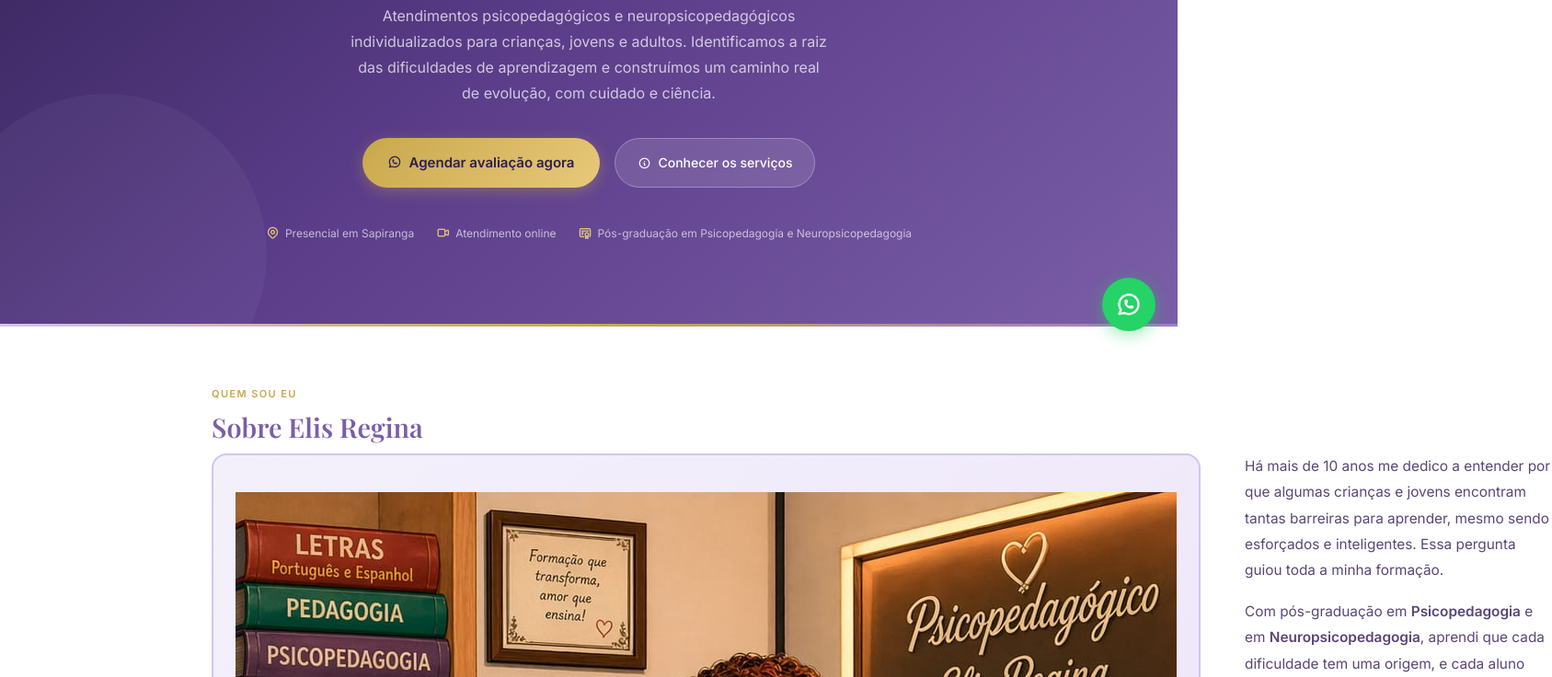
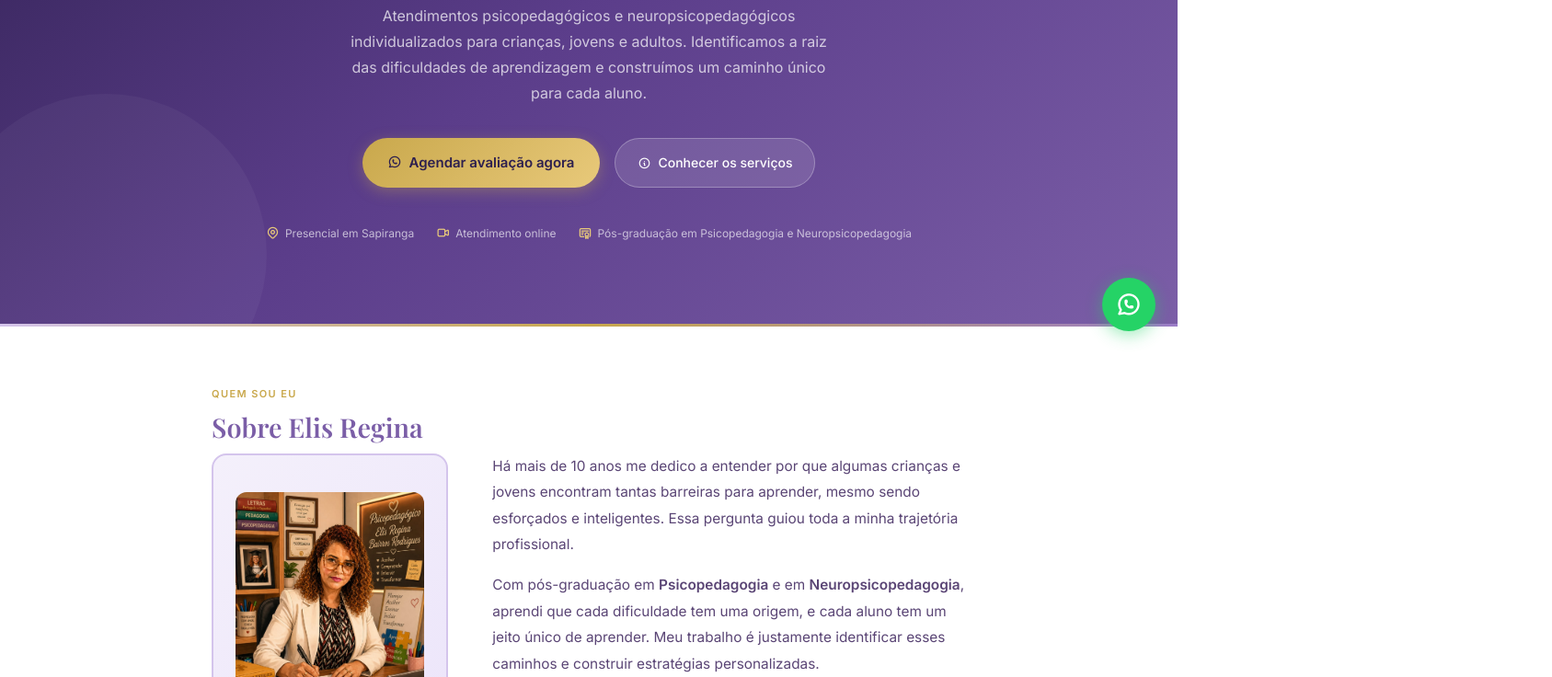
Before and after one commit to psicopedagogia-sapiranga/elis-regina-psicopedagoga, a plain HTML site: page index.html in a window 1280 px wide. Shown: the part 416-1152 px from the top of the page at 92% size, 1687 px wide, since content can reach past the window. Drawn offline with nearby package versions, Linux system fonts and the light colour scheme.

Commit message:
Reduzir tamanho da foto da Elis Regina

```diff
--- a/index.html
+++ b/index.html
@@ -4,7 +4,7 @@
   <meta charset="UTF-8" />
   <meta name="viewport" content="width=device-width, initial-scale=1.0" />
   <meta name="google-site-verification" content="2LxFBETbwOt5YBITE9PMIwlBR1Of9dM9tcmOIOK4yyI" />
-  <meta name="description" content="Elis Regina, psicopedagoga e neuropsicopedagoga em Sapiranga. Atendimento especializado para crianças, jovens e adultos com dificuldades de aprendizagem. Presencial e online." />
+  <meta name="description" content="Elis Regina, psicopedagoga e neuropsicopedagoga em Sapiranga. Atendimento especializado para crianças, jovens e adultos com dificuldades de aprendizagem. Presencia[...]
   <meta name="keywords" content="psicopedagogia, neuropsicopedagogia, dificuldades de aprendizagem, Sapiranga, atendimento online" />
   <title>Elis Regina — Psicopedagoga e Neuropsicopedagoga em Sapiranga</title>
   <link rel="preconnect" href="https://fonts.googleapis.com" />
@@ -147,6 +147,9 @@
       background: linear-gradient(135deg, var(--lilas-suave), #E8DFFA);
       border-radius: 16px; border: 2px solid var(--lilas-claro);
       padding: 2.5rem 1.5rem; text-align: center;
+    }
+    .avatar-foto {
+      width: 100%; max-width: 220px; height: auto; border-radius: 12px; object-fit: cover; margin-bottom: 0.8rem;
     }
     .avatar-circle {
       width: 88px; height: 88px; border-radius: 50%;
@@ -334,7 +337,7 @@
 <body>
 
 <!-- BOTÃO WA FIXO -->
-<a href="https://wa.me/55984042188?text=Ol%C3%A1%2C%20Elis!%20Gostaria%20de%20saber%20mais%20sobre%20os%20atendimentos%20e%20agendar%20uma%20conversa." class="wa-fixo" target="_blank" aria-label="Falar no WhatsApp">
+<a href="https://wa.me/55984042188?text=Ol%C3%A1%2C%20Elis!%20Gostaria%20de%20saber%20mais%20sobre%20os%20atendimentos%20e%20agendar%20uma%20conversa." class="wa-fixo" target="_blank" aria-label="Falar no WhatsApp com Elis Regina">
   <i class="ti ti-brand-whatsapp"></i>
   <span class="wa-fixo-tooltip">Agendar pelo WhatsApp</span>
 </a>
@@ -361,7 +364,7 @@
   <p class="hero-eyebrow">Psicopedagogia e Neuropsicopedagogia</p>
   <h1>Seu filho tem dificuldade<br>para aprender? <em>Existe solução.</em></h1>
   <div class="hero-linha"></div>
-  <p class="hero-sub">Atendimentos psicopedagógicos e neuropsicopedagógicos individualizados para crianças, jovens e adultos. Identificamos a raiz das dificuldades de aprendizagem e construímos um caminho real de evolução, com cuidado e ciência.</p>
+  <p class="hero-sub">Atendimentos psicopedagógicos e neuropsicopedagógicos individualizados para crianças, jovens e adultos. Identificamos a raiz das dificuldades de aprendizagem e construímos um caminho único para cada aluno.</p>
   <div class="hero-ctas">
     <a href="https://wa.me/55984042188?text=Ol%C3%A1%2C%20Elis!%20Gostaria%20de%20saber%20mais%20sobre%20os%20atendimentos%20e%20agendar%20uma%20conversa." class="btn-primary" target="_blank">
       <i class="ti ti-brand-whatsapp"></i> Agendar avaliação agora
@@ -396,8 +399,8 @@
         </div>
       </div>
       <div class="sobre-texto">
-        <p>Há mais de 10 anos me dedico a entender por que algumas crianças e jovens encontram tantas barreiras para aprender, mesmo sendo esforçados e inteligentes. Essa pergunta guiou toda a minha formação.</p>
-        <p>Com pós-graduação em <strong>Psicopedagogia</strong> e em <strong>Neuropsicopedagogia</strong>, aprendi que cada dificuldade tem uma origem, e cada aluno tem um jeito único de aprender. O meu papel é descobrir esse jeito junto com ele e com a família.</p>
+        <p>Há mais de 10 anos me dedico a entender por que algumas crianças e jovens encontram tantas barreiras para aprender, mesmo sendo esforçados e inteligentes. Essa pergunta guiou toda a minha trajetória profissional.</p>
+        <p>Com pós-graduação em <strong>Psicopedagogia</strong> e em <strong>Neuropsicopedagogia</strong>, aprendi que cada dificuldade tem uma origem, e cada aluno tem um jeito único de aprender. Meu trabalho é justamente identificar esses caminhos e construir estratégias personalizadas.</p>
         <p>Sou casada há 32 anos, mãe de três filhos e moradora de Sapiranga. Falo com as famílias como quem já esteve do outro lado da mesa, preocupada com o futuro de um filho.</p>
         <div class="sobre-grid">
           <div class="sobre-card">
@@ -453,7 +456,7 @@
   <div class="container">
     <p class="section-label">O que ofereço</p>
     <h2 class="section-title">Serviços</h2>
-    <p class="section-desc">Os atendimentos psicopedagógicos e neuropsicopedagógicos são indicados para quem enfrenta dificuldades de leitura, escrita, concentração, memória, rendimento escolar, entre outros.</p>
+    <p class="section-desc">Os atendimentos psicopedagógicos e neuropsicopedagógicos são indicados para quem enfrenta dificuldades de leitura, escrita, concentração, memória, rendimento escolar, entre outros desafios.</p>
     <div class="servicos-grid">
       <div class="servico-item">
         <div class="servico-icon"><i class="ti ti-clipboard-text"></i></div>
```
